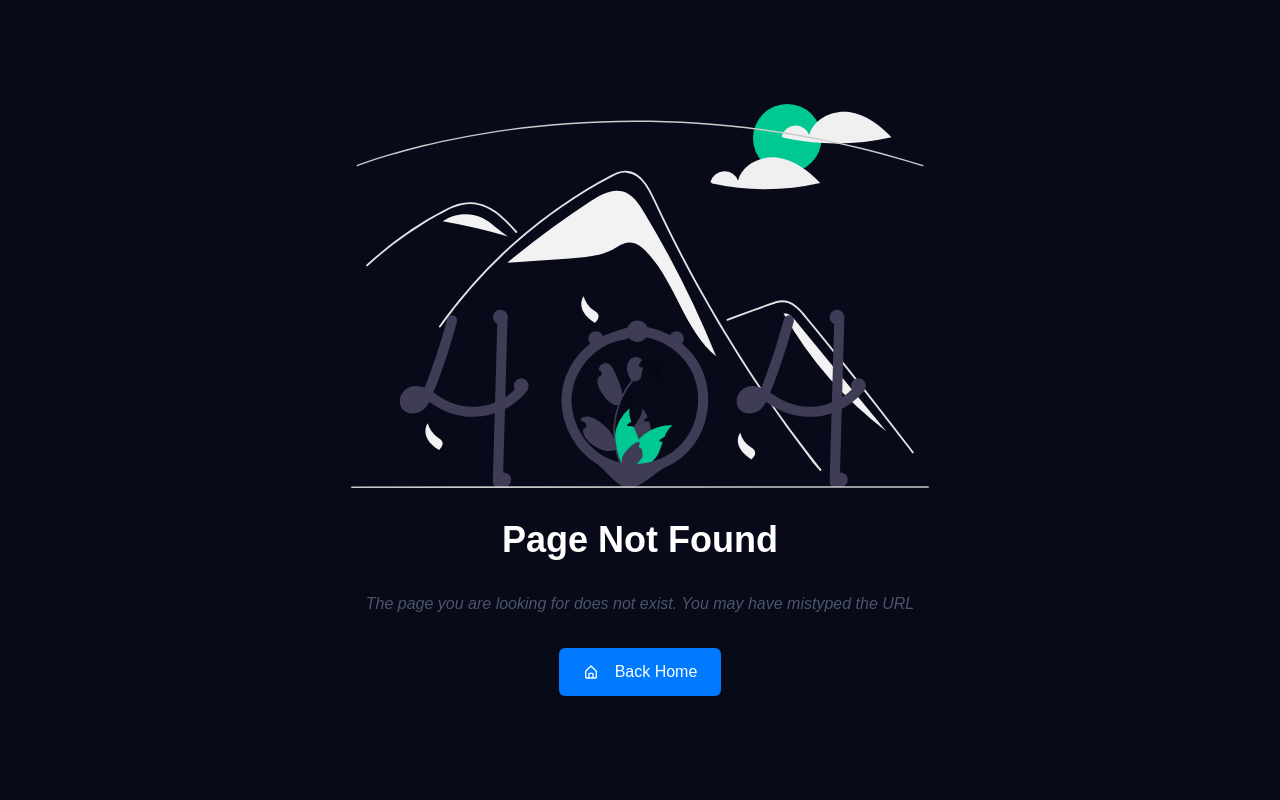
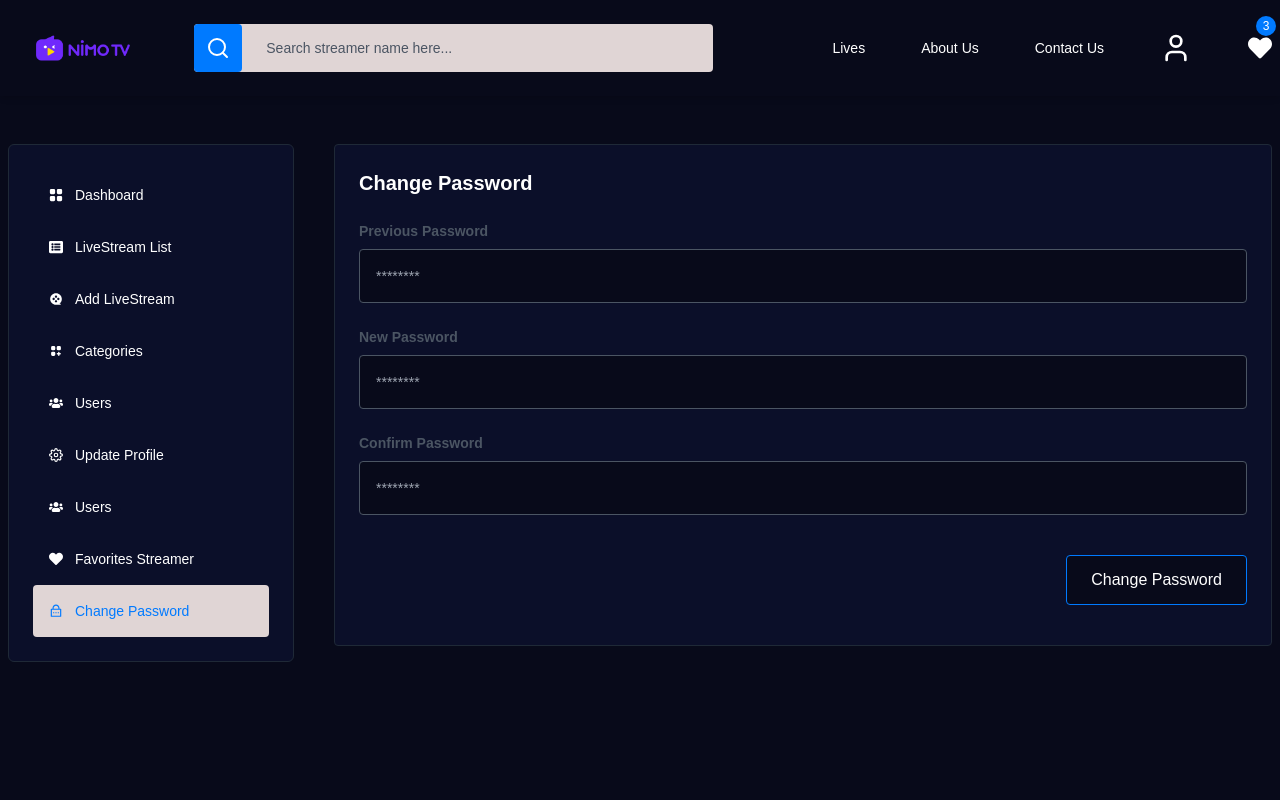
Before and after one commit to lambatluc/fe-do-an, a React (Create React App) app: page /password in a window 1280 px wide. Before the commit this address had no page. Shown: the top 800 px of the page. Built offline with nearby package versions, Linux system fonts and the light colour scheme; a web font is replaced by a local one.

Commit message:
favorites

```diff
--- a/src/App.tsx
+++ b/src/App.tsx
@@ -11,6 +11,8 @@ import Login from "./Screens/Login";
 import Register from "./Screens/Register";
 import Profile from "./Screens/Dashboard/Profile";
 import Aos from "aos";
+import Password from "./Screens/Dashboard/Password";
+import FavoritesStreams from "./Screens/Dashboard/FavoritesLive";
 const queryClient = new QueryClient();
 function App() {
   Aos.init();
@@ -25,6 +27,8 @@ function App() {
         <Route path="/login" element={<Login />} />
         <Route path="/register" element={<Register />} />
         <Route path="/profile" element={<Profile />} />
+        <Route path="/password" element={<Password />} />
+        <Route path="/favorites" element={<FavoritesStreams />} />
         <Route path="*" element={<NotFound />} />
       </Routes>
     </QueryClientProvider>
--- a/src/Screens/Dashboard/FavoritesLive.tsx
+++ b/src/Screens/Dashboard/FavoritesLive.tsx
@@ -1,11 +1,23 @@
-import React from 'react'
+import React from "react";
+import SideBar from "./SideBar";
+import Table from "@/components/Table";
+import useFetchData from "@/components/hooks/useFetchData";
 
-const FavoritesLive = () => {
+const FavoritesStreams = () => {
+  const { data } = useFetchData();
   return (
-    <div>
+    <SideBar>
+      <div className="flex flex-col gap-6">
+        <div className="flex-btn gap-2">
+          <h2 className="text-xl font-bold">Favorites Streams</h2>
+          <button className="bg-main font-medium transitions hover:bg-subMain border border-subMain text-white py-3 px-6 rounded">
+            Delete All
+          </button>
+        </div>
+        <Table data={data} admin={false}/>
+      </div>
+    </SideBar>
+  );
+};
 
-    </div>
-  )
-}
-
-export default FavoritesLive;
+export default FavoritesStreams;
--- a/src/Screens/Dashboard/Password.tsx
+++ b/src/Screens/Dashboard/Password.tsx
@@ -1,11 +1,38 @@
-import React from 'react'
+import React from "react";
+import SideBar from "./SideBar";
+import { Input } from "@/components/UseInput";
 
 const Password = () => {
   return (
-    <div>
-
-    </div>
-  )
-}
+    <SideBar>
+      <div className="flex flex-col gap-6">
+        <h2 className="text-xl font-bold">Change Password</h2>
+        <Input
+          label="Previous Password"
+          placeholder="********"
+          type="password"
+          bg={true}
+        />
+        <Input
+          label="New Password"
+          placeholder="********"
+          type="password"
+          bg={true}
+        />
+        <Input
+          label="Confirm Password"
+          placeholder="********"
+          type="password"
+          bg={true}
+        />
+        <div className="flex justify-end items-center my-4">
+          <button className="bg-main font-medium transitions hover:bg-subMain border border-subMain text-white py-3 px-6 rounded w-full sm:w-auto">
+            Change Password
+          </button>
+        </div>
+      </div>
+    </SideBar>
+  );
+};
 
 export default Password;
--- a/src/Screens/Dashboard/Profile.tsx
+++ b/src/Screens/Dashboard/Profile.tsx
@@ -1,16 +1,37 @@
-import React from 'react'
-import SideBar from './SideBar'
-import Uploader from '@/components/Uploader'
+import React from "react";
+import SideBar from "./SideBar";
+import Uploader from "@/components/Uploader";
+import { Input } from "@/components/UseInput";
 
 const Profile = () => {
   return (
     <SideBar>
-      <div className='flex flex-col gap-6'>
-        <h2 className='text-xl font-bold'>Profile</h2>
-        <Uploader/>
+      <div className="flex flex-col gap-6">
+        <h2 className="text-xl font-bold">Profile</h2>
+        <Uploader />
+        <Input
+          label="FullName"
+          placeholder="Nimo Tv React Tailwind"
+          type="text"
+          bg={true}
+        />
+        <Input
+          label="Email"
+          placeholder="nimotv@gmail.com"
+          type="email"
+          bg={true}
+        />
+        <div className="flex gap-2 flex-wrap flex-col-reverse sm:flex-row justify-between items-center my-4">
+          <button className="bg-subMain font-medium transitions hover:bg-main border border-subMain text-white py-3 px-6 rounded w-full sm:w-auto">
+            Delete Account
+          </button>
+          <button className="bg-main font-medium transitions hover:bg-subMain border border-subMain text-white py-3 px-6 rounded w-full sm:w-auto">
+            Update Profile
+          </button>
+        </div>
       </div>
     </SideBar>
-  )
-}
+  );
+};
 
-export default Profile
+export default Profile;
--- /dev/null
+++ b/src/components/Table.tsx
@@ -0,0 +1,61 @@
+import { ILiveStream } from "@/types/lives";
+import React from "react";
+interface IProps {
+  data: ILiveStream[] | undefined;
+  admin: boolean;
+}
+const Head = "text-xs text-left text-main font-semibold px-6 py-2 uppercase";
+const Text = "text-sm text-left leading-6 whitespace-nowrap px-5 py-3";
+const Rows = (data: ILiveStream, index: number) => {
+  return (
+    <tr key={index}>
+      <td className={`${Text}`}>
+        <div className="w-12 p-1 bg-dry border border-border h-12 rounded overflow-hidden">
+          <img
+            className="h-full w-full object-cover"
+            src={`/images/livestream/${data.titleImage}`}
+            alt={data.streamerName}
+          />
+        </div>
+      </td>
+      <td className={`${Text} truncate`}>{data.streamerName}</td>
+      <td className={`${Text}`}>{data.categories}</td>
+      <td className={`${Text}`}>{data.national}</td>
+    </tr>
+  );
+};
+const Table = ({ data, admin }: IProps) => {
+  return (
+    <div className="overflow-x-scroll overflow-hidden relative w-full">
+      <table className="w-full table-auto border border-border divide-y divide-border">
+        <thead>
+          <tr className="bg-dryGray">
+            <th scope="col" className={`${Head}`}>
+              Image
+            </th>
+            <th scope="col" className={`${Head}`}>
+              Name
+            </th>
+            <th scope="col" className={`${Head}`}>
+              Category
+            </th>
+            <th scope="col" className={`${Head}`}>
+              National
+            </th>
+            <th scope="col" className={`${Head}`}>
+              Hours
+            </th>
+            <th scope="col" className={`${Head} text-end`}>
+              Actions
+            </th>
+          </tr>
+        </thead>
+        <tbody className="bg-main divide-y divide-gray-800">
+          {data?.map((data, index) => Rows(data, index))}
+        </tbody>
+      </table>
+    </div>
+  );
+};
+
+export default Table;
--- a/src/components/Uploader.tsx
+++ b/src/components/Uploader.tsx
@@ -13,7 +13,7 @@ const Uploader = () => {
     <div className="w-full text-center">
       <div
       {...getRootProps()}
-      className="px-6 pt-5 pb-6 border-2 border-border border-dashed bg-main rounded-md cursor-pointer">
+      className="px-6 py-8 border-2 border-border border-dashed bg-main rounded-md cursor-pointer">
         <input {...getInputProps()}/>
         <span className="mx-auto flex-colo text-subMain text-3xl">
           <FiUploadCloud/>
@@ -21,6 +21,9 @@ const Uploader = () => {
         <p className="text-sm mt-2">
           Drag your image here
         </p>
+        <em className="text-xs text-border">
+          (only .jpg and .png files will be accepted)
+        </em>
       </div>
     </div>
   );
--- a/src/types/lives.ts
+++ b/src/types/lives.ts
@@ -6,6 +6,7 @@ export interface ILiveStream {
     titleImage: string
     categories: string
     rating: number
+    national: string
   }
 export interface ICategory {
   id: string
```
